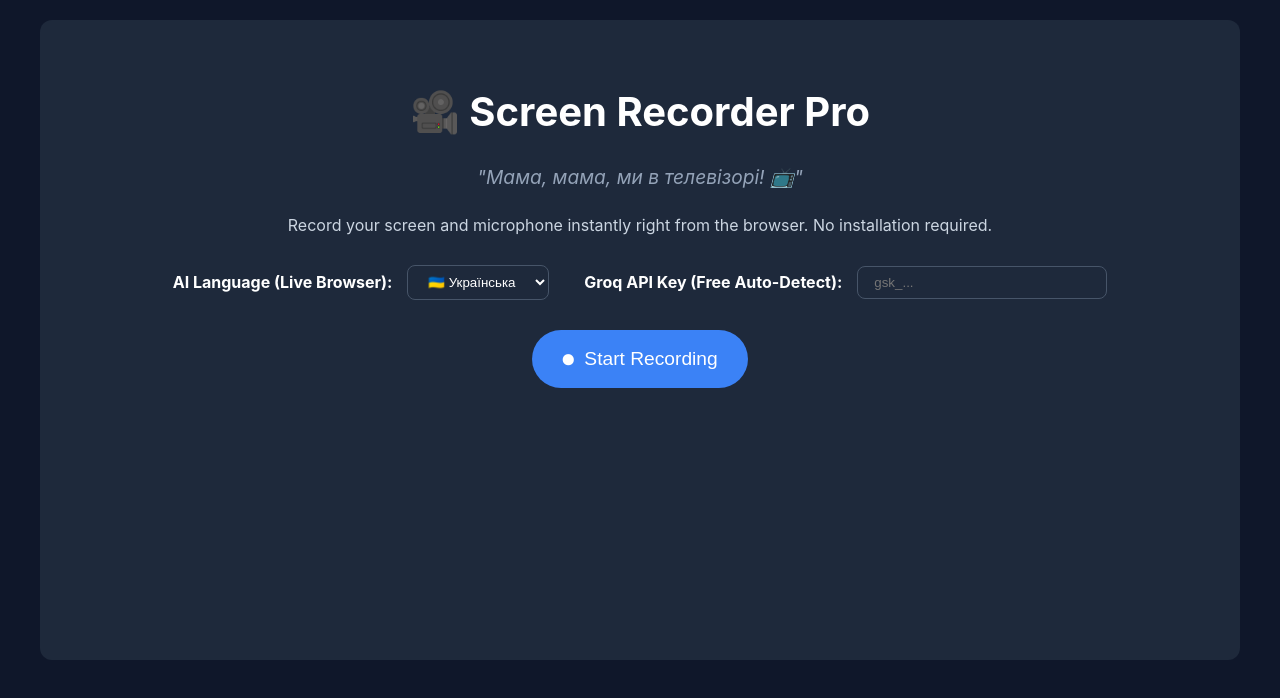
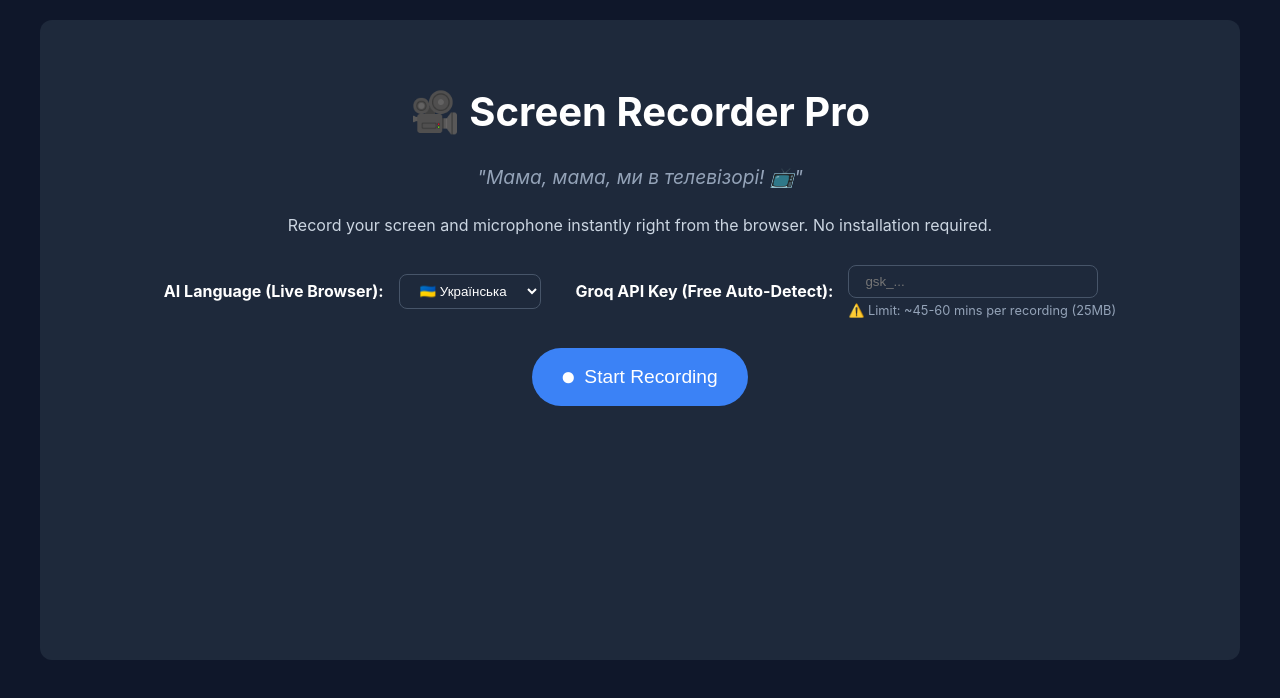
Before and after one commit to TrillionaireViier/record, a React (Vite) app: page / in a window 1280 px wide. Shown: the top 698 px of the page. Built offline with nearby package versions, Linux system fonts and the light colour scheme.

Commit message:
feat: Add 25MB limit warning

```diff
--- a/src/ScreenRecorder.jsx
+++ b/src/ScreenRecorder.jsx
@@ -218,6 +218,7 @@
         </select>
 
         <span style={{ color: '#fff', fontWeight: 'bold', marginLeft: '20px' }}>Groq API Key (Free Auto-Detect):</span>
+        <div style={{ display: 'flex', flexDirection: 'column', gap: '5px' }}>
           <input
             type="password"
             placeholder="gsk_..."
@@ -228,6 +229,8 @@
             }}
             style={{ padding: '8px 16px', borderRadius: '8px', background: '#1e293b', color: '#fff', border: '1px solid #475569', outline: 'none', width: '250px' }}
           />
+          <span style={{ color: '#94a3b8', fontSize: '0.8rem', textAlign: 'left' }}>⚠️ Limit: ~45-60 mins per recording (25MB)</span>
+        </div>
       </div>
 
       <div style={{ display: 'flex', gap: '20px', marginBottom: '40px' }}>
```
Lines whose indentation alone changed are shown as unchanged.
